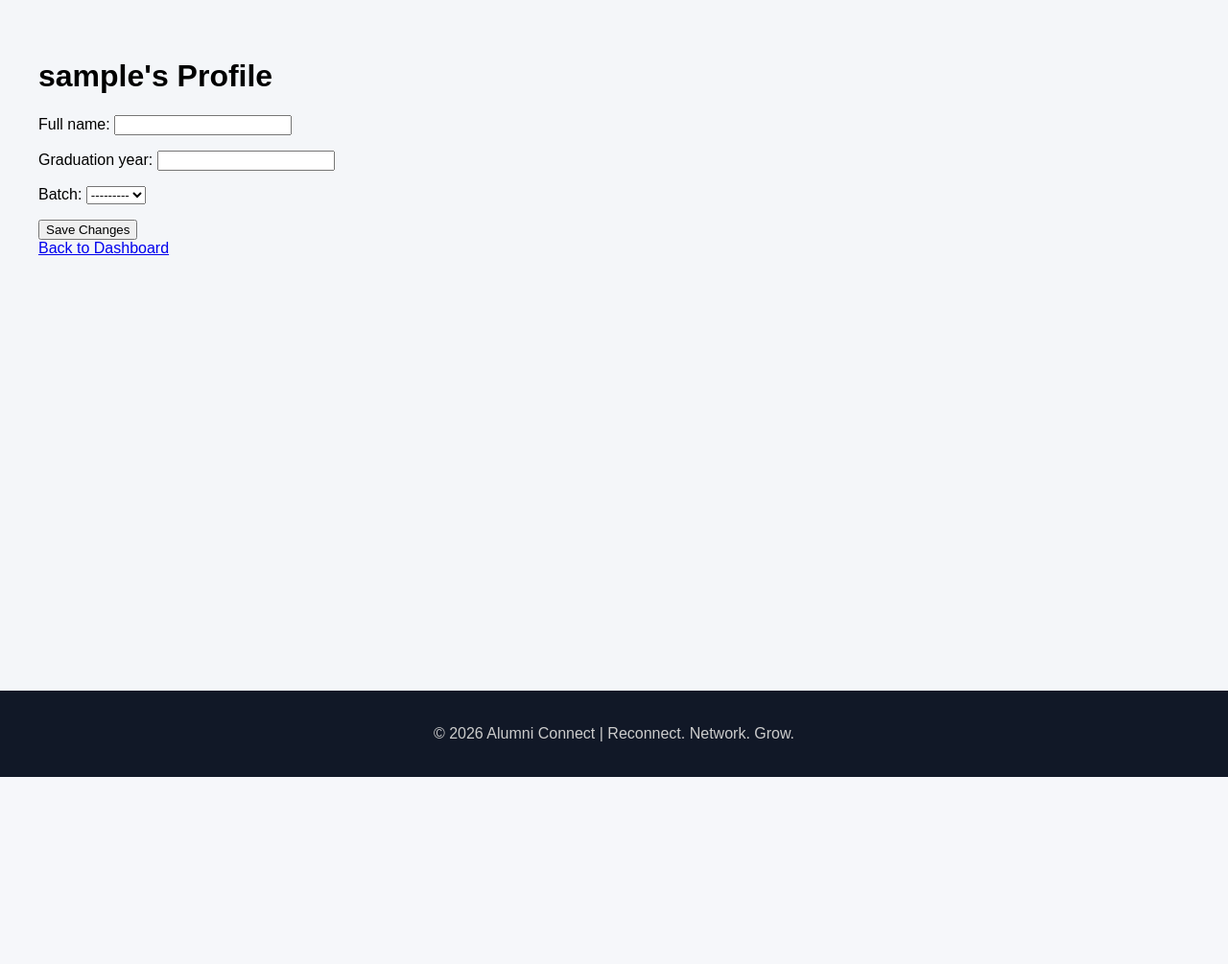
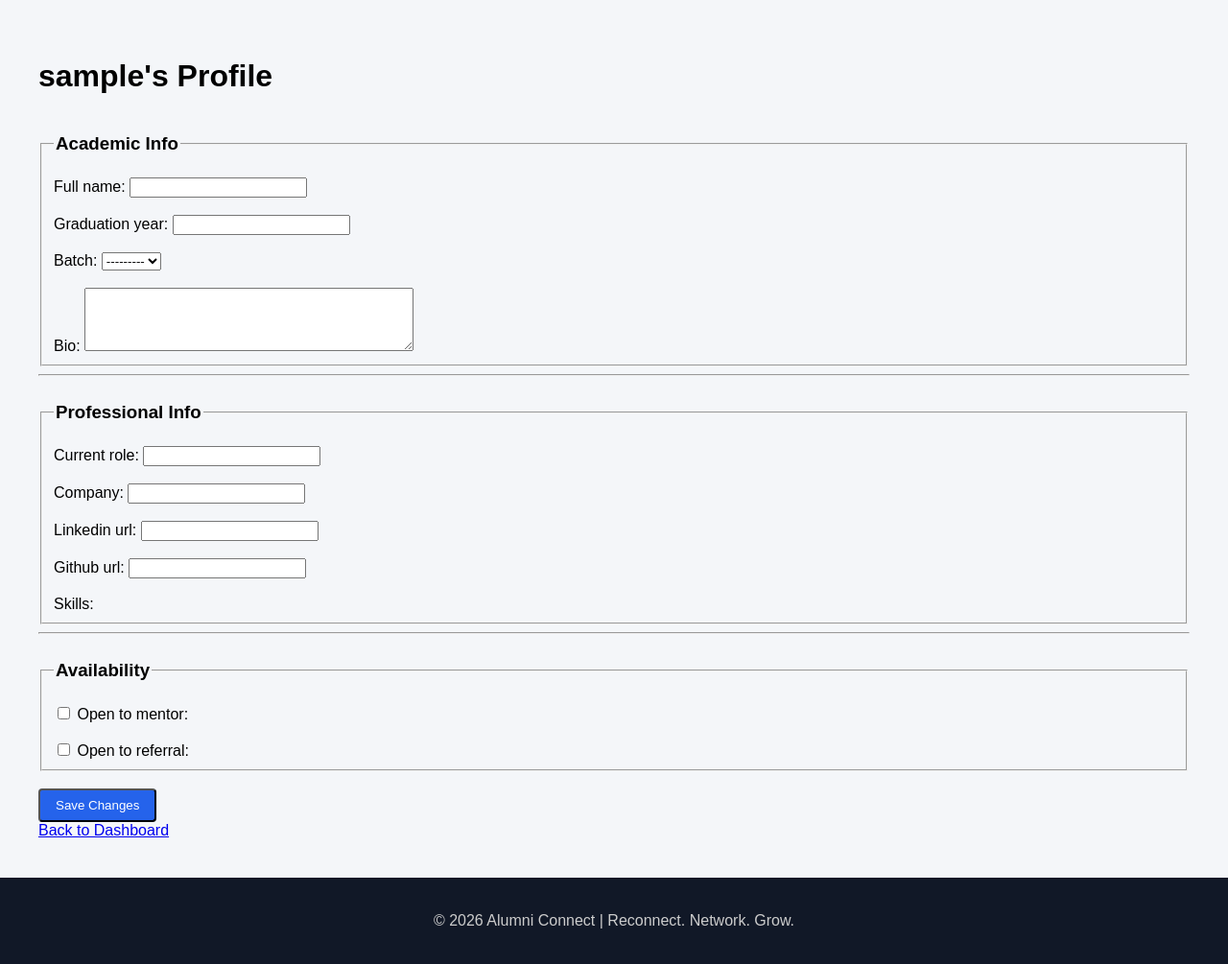
Before and after one commit to PravahGupta/Alumni_Connect, a Django app: page /profiles/update_profile in a window 1280 px wide. Shown: the part 51-1056 px from the top of the page at 96% size. Before the commit the page ends 861 px from the top, so only its background shows below. Run offline with Django 5.2, Linux system fonts and the light colour scheme; the visitor is signed in with stand-in values (Sample User, id 1); data comes from the database, SQL or seed files in the repository; data that the repository does not hold is empty.

Commit message:
Discovery Engine and Profiles

```diff
--- a/accounts/admin.py
+++ b/accounts/admin.py
@@ -4,4 +4,4 @@ from .models import Registrations
 
 @admin.register(Registrations)
 class RegisterAdmin(UserAdmin):
-    list_display = ['username', 'email', 'is_verified', 'is_staff']
+    list_display = ['id', 'username', 'email', 'is_verified', 'is_staff']
--- a/batch/views.py
+++ b/batch/views.py
@@ -1,9 +1,9 @@
 from django.shortcuts import render
-from django.db.models import Count
 from .models import Batches
-from profiles.models import Profile
+from django.contrib.auth.decorators import login_required
 
 # Create your views here.
+@login_required
 def batch_list(request, batch_id=None):
     if batch_id is None:
         batch = request.user.profile.batch
--- a/profiles/admin.py
+++ b/profiles/admin.py
@@ -1,8 +1,12 @@
 from django.contrib import admin
-from .models import Profile
+from .models import Profile, Skill
 
 # Register your models here.
 @admin.register(Profile)
 class ProfileAdmin(admin.ModelAdmin):
     list_display = ("id", "user", "full_name", "user_type", "graduation_year", 'batch')
     search_fields = ("user__email", "full_name")
+
+@admin.register(Skill)
+class SkillAdmin(admin.ModelAdmin):
+    list_display = ('name',)
--- a/profiles/forms.py
+++ b/profiles/forms.py
@@ -1,17 +1,24 @@
 from django import forms
-from .models import Profile, StatusChangeRequest
+from .models import Profile, StatusChangeRequest, Skill
 from batch.models import Batches
 
 
 class ProfileForm(forms.ModelForm):
     class Meta:
         model = Profile
-        fields = ['full_name', 'graduation_year', 'batch']
+        fields = ['full_name', 'graduation_year', 'batch', 'current_role', 'company', 'linkedin_url', 'github_url', 'skills', 'bio', 'open_to_mentor', 'open_to_referral']
         widgets = {
             'full_name': forms.TextInput(attrs={'class': 'form-control'}),
-            'user_type': forms.TextInput(attrs={'class': 'form-control'}),
             'graduation_year': forms.NumberInput(attrs={'class': 'form-control'}),
             'batch': forms.Select(attrs={'class': 'form-control'}),
+            'current_role' : forms.TextInput(attrs={'class': 'form-control'}),
+            'company' : forms.TextInput(attrs={'class': 'form-control'}),
+            'linkedin_url': forms.URLInput(attrs={'class': 'form-control'}),
+            'github_url': forms.URLInput(attrs={'class': 'form-control'}),
+            'skills': forms.CheckboxSelectMultiple(),
+            'bio': forms.Textarea(attrs={'class': 'form-control', 'rows': 4}),
+            'open_to_mentor': forms.CheckboxInput(attrs={'class': 'form-check-input'}),
+            'open_to_referral': forms.CheckboxInput(attrs={'class': 'form-check-input'}),
         }
 
 class StatusChangeRequestForm(forms.ModelForm):
--- a/profiles/models.py
+++ b/profiles/models.py
@@ -7,6 +7,12 @@ USER_TYPE_CHOICES = (
     ('student', 'Student'),
     ('alumni', 'Alumni'),
 )
+
+class Skill(models.Model):
+    name = models.CharField(max_length=100, unique=True)
+
+    def __str__(self):
+        return self.name
 
 class Profile(models.Model):
     user = models.OneToOneField(settings.AUTH_USER_MODEL, on_delete=models.CASCADE, related_name="profile")
@@ -20,6 +26,14 @@ class Profile(models.Model):
     batch = models.ForeignKey(Batches, related_name="profiles", on_delete=models.SET_NULL,
             null=True, blank=True)
     course = models.CharField(max_length=50, blank=True)  # moved from old Registrations
+    current_role = models.CharField(max_length=150, blank=True)
+    company = models.CharField(max_length=150, blank=True)
+    linkedin_url = models.URLField(blank=True)
+    github_url = models.URLField(blank=True)
+    skills = models.ManyToManyField(Skill, blank=True)
+    bio = models.TextField(blank=True)
+    open_to_mentor = models.BooleanField(default=False)
+    open_to_referral = models.BooleanField(default=False)
 
     def __str__(self):
         return self.user.email
--- a/profiles/urls.py
+++ b/profiles/urls.py
@@ -2,8 +2,11 @@ from django.urls import path
 from . import views
 
 urlpatterns = [
+    path('profile/', views.profile_view, name='my_profile'),
+    path('see_profile', views.see_profile, name='see_profile'),
+    path('update_profile', views.update_profile, name="update_profile"),
     path('profile/<int:user_id>/', views.profile_view, name='profile'),
-    path('profile/', views.profile_view, name='my_profile'),
-    path('update_profile', views.update_profile, name="update_profile"),
+    path('search', views.search, name="search"),
+    path('alumni_dir', views.alumni_dir, name='alumni_dir'),
     # path('request_status_change', views.statuschange, name="request_status_change"),
 ]
--- a/profiles/views.py
+++ b/profiles/views.py
@@ -1,17 +1,13 @@
-# from django.shortcuts import render, get_object_or_404
-# from accounts.models import Registrations
-# from django.contrib.auth.decorators import login_required
-
-# @login_required
-# def profile_view(request, user_id):
-#     user_obj = get_object_or_404(Registrations, id=user_id)
-#     return render(request, 'profiles/profiles.html', {'profile_user': user_obj})
-
 from django.shortcuts import render, get_object_or_404, redirect
 from accounts.models import Registrations
-from .models import Profile
+from .models import Profile, Skill
+from batch.models import Batches
 from .forms import ProfileForm
 from django.contrib.auth.decorators import login_required
+from django.contrib import messages
+from django.db.models import Q
+from django.core.paginator import Paginator
+
 
 @login_required
 def update_profile(request, user_id=None):
@@ -43,3 +39,65 @@ def profile_view(request, user_id=None):
     profile_obj, created = Profile.objects.get_or_create(user=user_obj)
 
     return render(request, 'profiles/profiles.html', {'profile_user': user_obj })
+
+@login_required
+def search(request):
+    print('got request')
+    return render(request, 'batch/network.html')
+
+@login_required
+def see_profile(request):
+    try:
+        username = request.GET.get("username")
+        print(username)
+        batch = request.GET.get("batch")
+        user_obj = get_object_or_404(Registrations, username=username)
+        print(user_obj, 'hello')
+        profile_obj = get_object_or_404(Profile, id=user_obj.id)
+        print(profile_obj)
+
+        return render(request, 'profiles/profiles.html', {'profile_user': user_obj })
+    except:
+        print('There is a error')
+        redirect('profile/')
+
+@login_required
+def alumni_dir(request):
+    profiles = Profile.objects.select_related("user", "batch")\
+                          .prefetch_related("skills")\
+                          .exclude(user=request.user)
+    query = request.GET.get("q")
+    if query:
+        profiles = profiles.filter(
+            Q(user__fullname__icontains=query) |
+            Q(user__username__icontains=query) |
+            Q(company__icontains=query)
+        )
+
+    batch = request.GET.get("batch")
+    skill = request.GET.get("skill")
+    company = request.GET.get("company")
+    mentor = request.GET.get("mentor")
+
+    if batch:
+        profiles = profiles.filter(batch_id=batch)
+
+    if skill:
+        profiles = profiles.filter(skills__id=skill)
+
+    if company:
+        profiles = profiles.filter(company__icontains=company)
+
+    if mentor == "true":
+        profiles = profiles.filter(open_to_mentor=True)
+
+    paginator = Paginator(profiles, 10)
+    page_number = request.GET.get("page")
+    page_obj = paginator.get_page(page_number)
+
+
+    return render(request, "batch/directory.html", {
+        "page_obj": page_obj,
+        "batches": Batches.objects.all(),
+        "skills": Skill.objects.all(),
+    })
--- a/templates/accounts/dashboard.html
+++ b/templates/accounts/dashboard.html
@@ -16,9 +16,11 @@
             {% endif %}
             <li><a href="{% url 'profile' user.id %}" style="color: rgb(0, 0, 0); text-decoration: none;">Update Profile</a></li> {% endcomment %}
             <li><a href="{% url 'my_profile' %}" style="color: rgb(0, 0, 0); text-decoration: none;" >My Profile</a></li>
-            <li>Search Alumni</li>
+            <li><a href="{% url 'search' %}" style="color: rgb(0, 0, 0); text-decoration: none;" >Search Alumni</a></li>
             <li>Post an Opportunity</li>
+            <li><a href="{% url 'alumni_dir' %}" style="color: rgb(0, 0, 0); text-decoration: none;" >Alumni Directory</a></li>
             <li><a href="{% url 'batch_list' %}" style="color: rgb(0, 0, 0); text-decoration: none;" >View Batch</a></li>
+
 
         </ul>
     </div>
--- a/templates/base.html
+++ b/templates/base.html
@@ -55,6 +55,15 @@
         .btn:hover {
             background-color: #1d4ed8;
         }
+        .badge {
+            display: inline-block;
+            padding: 4px 10px;
+            margin: 4px;
+            background: #222;
+            color: white;
+            border-radius: 20px;
+            font-size: 12px;
+        }
     </style>
 </head>
 <body>
--- a/templates/profiles/update_profiles.html
+++ b/templates/profiles/update_profiles.html
@@ -7,9 +7,80 @@
 
 <form method="post">
     {% csrf_token %}
-    {{ form.as_p }}
-    <button type="submit">Save Changes</button>
+
+    <fieldset>
+        <legend><h3>Academic Info</h3></legend>
+
+        <div class="mb-3">
+            {{ form.full_name.label_tag }}
+            {{ form.full_name }}
+        </div>
+        <br>
+        <div class="mb-3">
+            {{ form.graduation_year.label_tag }}
+            {{ form.graduation_year }}
+        </div>
+        <br>
+        <div class="mb-3">
+            {{ form.batch.label_tag }}
+            {{ form.batch }}
+        </div>
+        <br>
+        <div class="mb-3">
+            {{ form.bio.label_tag }}
+            {{ form.bio }}
+        </div>
+    </fieldset>
+
+    <hr>
+    <fieldset>
+        <legend><h3>Professional Info</h3></legend>
+
+        <div class="mb-3">
+            {{ form.current_role.label_tag }}
+            {{ form.current_role }}
+        </div>
+        <br>
+        <div class="mb-3">
+            {{ form.company.label_tag }}
+            {{ form.company }}
+        </div>
+        <br>
+        <div class="mb-3">
+            {{ form.linkedin_url.label_tag }}
+            {{ form.linkedin_url }}
+        </div>
+        <br>
+        <div class="mb-3">
+            {{ form.github_url.label_tag }}
+            {{ form.github_url }}
+        </div>
+        <br>
+        <div class="mb-3">
+            {{ form.skills.label_tag }}
+            {{ form.skills }}
+        </div>
+    </fieldset>
+
+    <hr>
+    <fieldset>
+        <legend><h3>Availability</h3></legend>
+
+        <div class="form-check">
+            {{ form.open_to_mentor }}
+            {{ form.open_to_mentor.label_tag }}
+        </div>
+        <br>
+        <div class="form-check">
+            {{ form.open_to_referral }}
+            {{ form.open_to_referral.label_tag }}
+        </div>
+    </fieldset>
+
+    <br>
+    <button type="submit" class="btn btn-primary">Save Changes</button>
 </form>
 
 <a href="{% url 'dashboard' %}">Back to Dashboard</a>
+
 {% endblock %}
```
Also changed, not shown: accounts/views.py (+14 -1 lines), templates/batch/directory.html (added, +84 -0 lines), templates/batch/network.html (added, +19 -0 lines), templates/profiles/profiles.html (+70 -8 lines), templates/profiles/statuschange.html (added, +15 -0 lines), profiles/migrations/0004_skill_profile_bio_profile_company_and_more.py (added).
